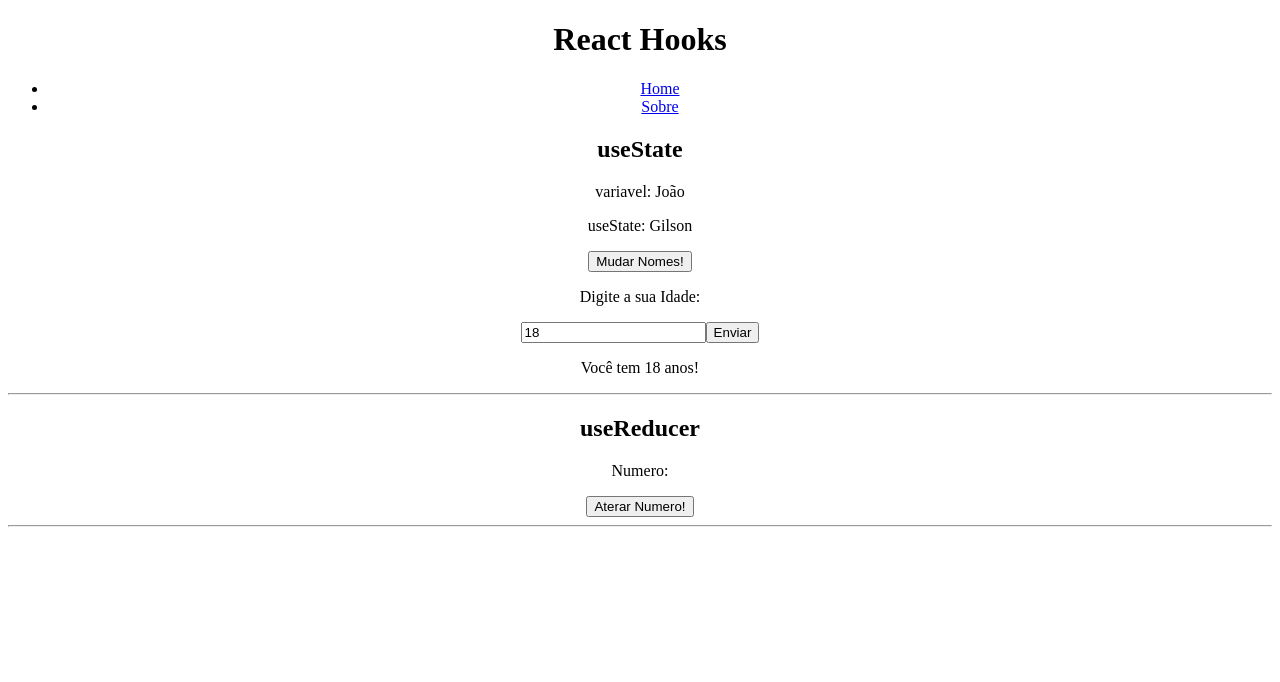
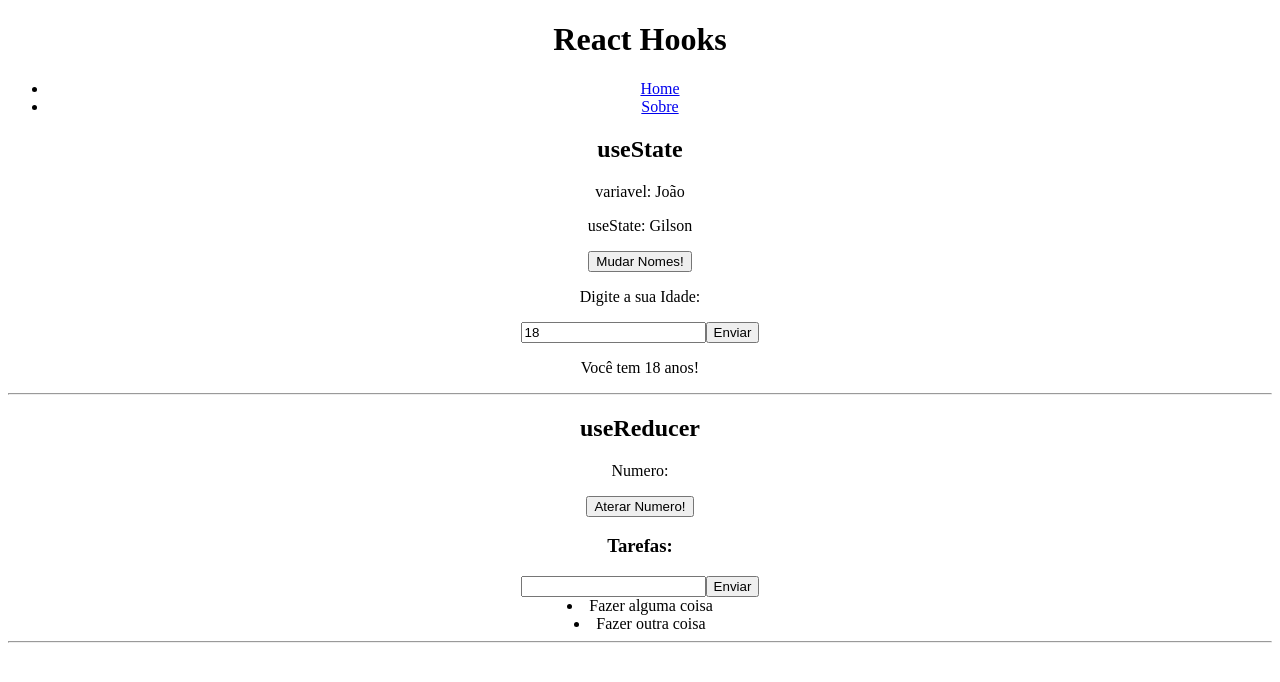
Before and after one commit to gillsonpassos/React, a React (Create React App) app in the folder Avançando-em-React/11_HOOKS/reacthooks/: page / in a window 1280 px wide. Shown: the top 682 px of the page. Built offline with nearby package versions, Linux system fonts and the light colour scheme.

Commit message:
useRedducer com actions

```diff
--- a/Avançando-em-React/11_HOOKS/reacthooks/src/components/HookUseReducer.js
+++ b/Avançando-em-React/11_HOOKS/reacthooks/src/components/HookUseReducer.js
@@ -1,4 +1,4 @@
-import { useReducer } from "react";
+import { useReducer, useState } from "react";
 
 const HookUseReducer = () => {
   // 1 Começando com useReducer
@@ -6,11 +6,63 @@ const HookUseReducer = () => {
     return Math.random(state);
   });
 
+  // 2 - avançando useReducer
+  const initialTasks = [
+    { id: 1, text: "Fazer alguma coisa" },
+    { id: 2, text: "Fazer outra coisa" },
+  ];
+
+  const taskReducer = (state, action) => {
+    // eslint-disable-next-line default-case
+    switch (action.type) {
+      case "ADD":
+        const newTask = {
+          id: Math.random(),
+          text: taskText,
+        };
+
+        setTaskText("");
+
+        return [...state, newTask];
+      case "DELETE":
+        return state.filter((task) => task.id !== action.id);
+      default:
+        return state;
+    }
+  };
+
+  const [taskText, setTaskText] = useState("");
+  const [tasks, dispatchTasks] = useReducer(taskReducer, initialTasks);
+
+  const handleSubmit = (e) => {
+    e.preventDefault();
+
+    dispatchTasks({ type: "ADD" });
+  };
+
+  const removeTask = (id) => {
+    dispatchTasks({ type: "DELETE", id });
+  };
+
   return (
     <div>
       <h2>useReducer</h2>
       <p>Numero: {number}</p>
       <button onClick={dispatch}>Aterar Numero!</button>
+      <h3>Tarefas:</h3>
+      <form onSubmit={handleSubmit}>
+        <input
+          type="text"
+          onChange={(e) => setTaskText(e.target.value)}
+          value={taskText}
+        />
+        <input type="submit" value="Enviar" />
+      </form>
+      {tasks.map((task) => (
+        <li key={task.id} onDoubleClick={() => removeTask(task.id)}>
+          {task.text}
+        </li>
+      ))}
       <hr />
     </div>
   );
```
